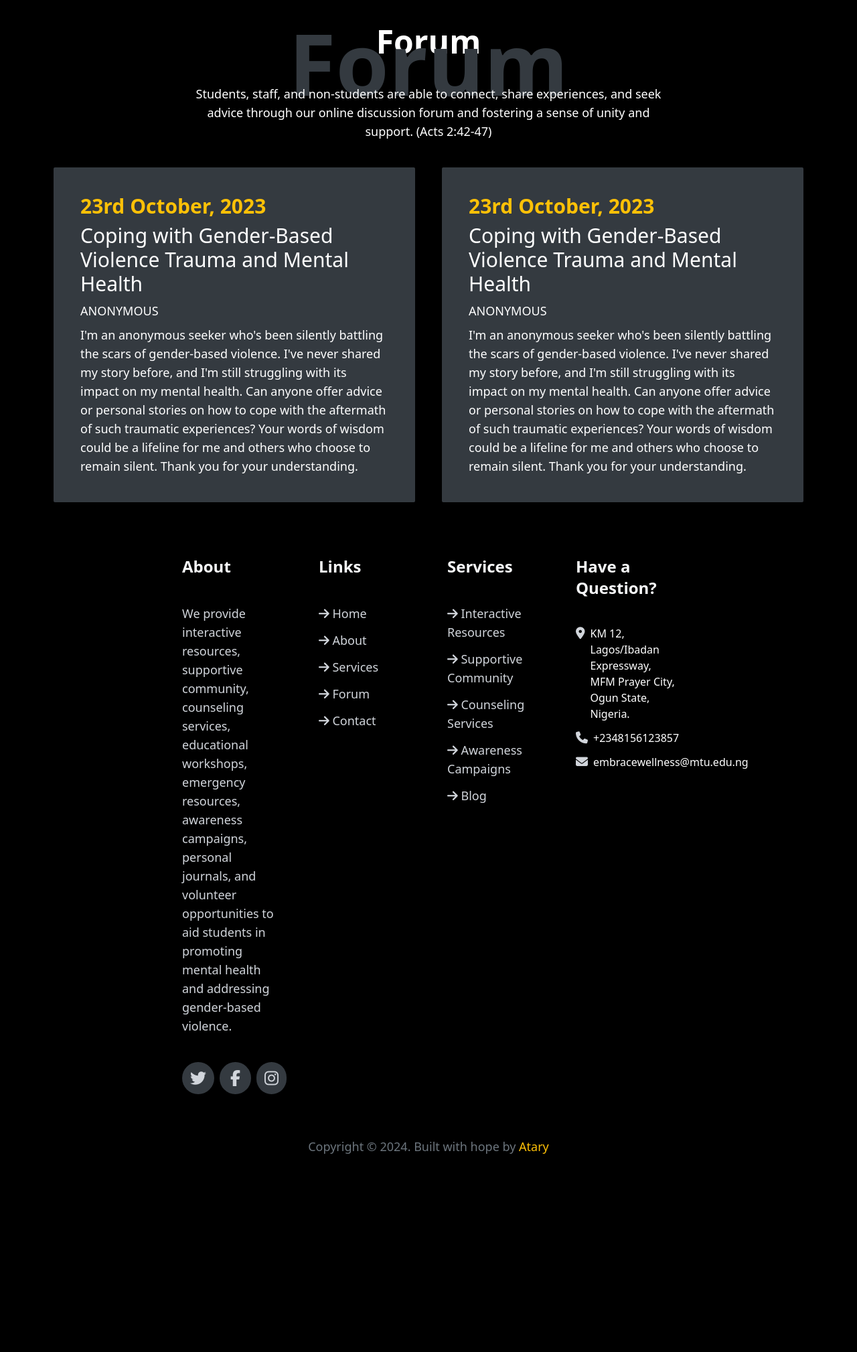
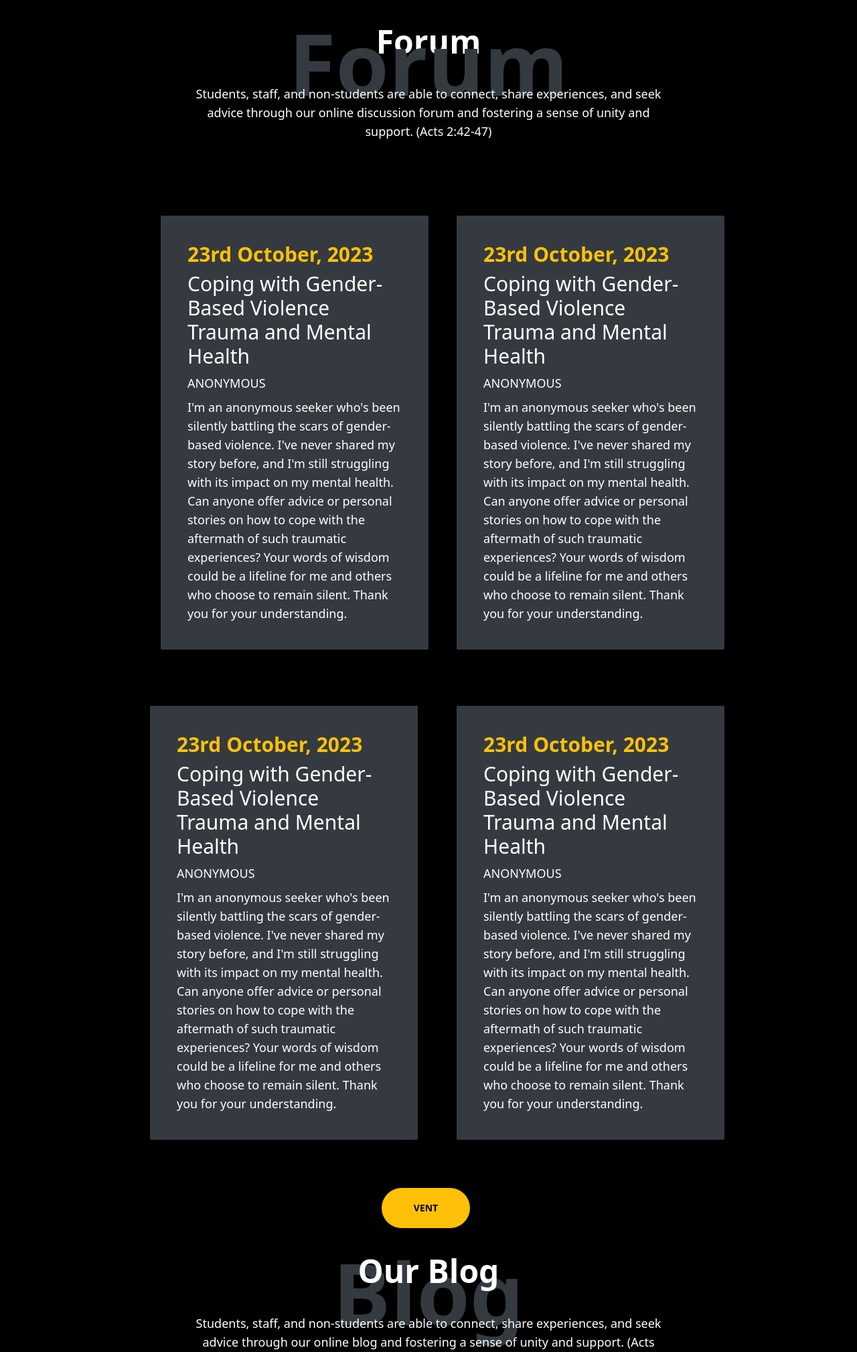
Before and after one commit to kingtroga/EmbraceWellness, a Django app: page / in a window 1280 px wide. Shown: the part 1327-3346 px from the top of the page at 67% size. Before the commit the page ends 3050 px from the top, so only its background shows below. Run offline with Django 5.2, Linux system fonts and the light colour scheme; some libraries are stand-ins or nearby versions.

Commit message:
blog start (front page)

```diff
--- a/core/templates/core/index.html
+++ b/core/templates/core/index.html
@@ -33,7 +33,7 @@
             <div class="lg:block hidden">
                 <img src="{% static 'images/bg_2.png' %}" class="h-auto w-[120rem]" alt="">
             </div>
-            <div>
+            <div class="flex flex-col items-center lg:items-start">
                 <h2 class="sm:text-5xl text-4xl font-bold">About Us</h2>
                 <p class=" sm:text-9xl  text-7xl text-[#343a40]  font-extrabold -mt-[2rem] -ml-[2rem]">About</p>
                 <p class="text-lg -mt-[2rem] mb-6">We provide interactive resources, supportive community, counseling services, educational workshops, emergency resources, awareness campaigns, personal journals, and volunteer opportunities to aid students in promoting mental health and addressing gender-based violence.</p>
@@ -49,35 +49,77 @@
     </div>
 
     <!-- Forum First landing  -->
-    <div class="text-center my-10  sm:mx-[15rem]">
+    <div class="flex flex-col justify-center items-center my-10  sm:mx-[15rem]">
         <h2 class="sm:text-5xl text-4xl font-bold">Forum</h2>
         <p class=" sm:text-9xl  text-7xl text-[#343a40]  font-extrabold sm:-mt-[3.5rem]  -mt-[2rem]">Forum</p>
         <p class="text-lg sm:-mt-[2rem]   -mt-[1rem] text-center">Students, staff, and non-students are able to connect, share experiences, and seek advice through our online discussion forum and fostering a sense of unity and support. (Acts 2:42-47)</p>
     </div>
 
-
-
-    <div class="m-10 flex flex-row justify-center space-x-10">
+    <!-- Forum second landing  -->
+    <div class="lg:flex lg:justify-center lg:items-center ">
+        <div class=" xl:mx-40 lg:mx-auto lg:my-[2rem] lg:grid-cols-2 lg:grid  flex flex-col justify-center items-center  lg:gap-1">
 
             <!-- FORUM ELEMENT -->
-        <div class="bg-[#343a40]  p-10 w-[550px] rounded-sm">
-            <a href="#" class="h-auto flex flex-col space-y-2 justify-content items=start">
-                <p class="text-mustard sm:text-3xl text-2xl font-extrabold">23rd October, 2023</p>
-                <h3 class="text-white sm:text-3xl text-2xl">Coping with Gender-Based Violence Trauma and Mental Health</h3>
+            <div class="bg-[#343a40] p-4 lg:p-10 w-[21rem] sm:w-[22rem] md:w-[25rem] lg:w-[25rem] m-10 rounded-sm ">
+                <a href="#" class="h-auto flex flex-col space-y-2 justify-content items-start">
+                    <p class="text-mustard lg:text-3xl text-2xl font-extrabold">23rd October, 2023</p>
+                    <h3 class="text-white lg:text-3xl text-2xl">Coping with Gender-Based Violence Trauma and Mental Health</h3>
                     <p class="uppercase text-lg text-white">anonymous</p>
                     <p class="text-white text-lg"  >I'm an anonymous seeker who's been silently battling the scars of gender-based violence. I've never shared my story before, and I'm still struggling with its impact on my mental health. Can anyone offer advice or personal stories on how to cope with the aftermath of such traumatic experiences? Your words of wisdom could be a lifeline for me and others who choose to remain silent. Thank you for your understanding.</p>
                 </a>
             </div>
 
-        <div class="bg-[#343a40]  p-10 w-[550px] rounded-sm">
-            <a href="#" class="h-auto flex flex-col space-y-2 justify-content items=start">
-                <p class="text-mustard sm:text-3xl text-2xl font-extrabold">23rd October, 2023</p>
-                <h3 class="text-white sm:text-3xl text-2xl">Coping with Gender-Based Violence Trauma and Mental Health</h3>
+            <div class="bg-[#343a40]  p-4 w-[21rem] sm:w-[22rem] md:w-[25rem] lg:p-10 lg:w-[25rem] m-10 rounded-sm ">
+                <a href="#" class="h-auto flex flex-col space-y-2 justify-content items-start">
+                    <p class="text-mustard lg:text-3xl text-2xl font-extrabold">23rd October, 2023</p>
+                    <h3 class="text-white lg:text-3xl text-2xl">Coping with Gender-Based Violence Trauma and Mental Health</h3>
                     <p class="uppercase text-lg text-white">anonymous</p>
                     <p class="text-white text-lg"  >I'm an anonymous seeker who's been silently battling the scars of gender-based violence. I've never shared my story before, and I'm still struggling with its impact on my mental health. Can anyone offer advice or personal stories on how to cope with the aftermath of such traumatic experiences? Your words of wisdom could be a lifeline for me and others who choose to remain silent. Thank you for your understanding.</p>
                 </a>
             </div>
 
+
+            <div class="bg-[#343a40]  p-4 w-[21rem] sm:w-[22rem] md:w-[25rem] lg:p-10 lg:w-[25rem] m-6 rounded-sm ">
+                <a href="#" class="h-auto flex flex-col space-y-2 justify-content items-start">
+                    <p class="text-mustard lg:text-3xl text-2xl font-extrabold">23rd October, 2023</p>
+                    <h3 class="text-white lg:text-3xl text-2xl">Coping with Gender-Based Violence Trauma and Mental Health</h3>
+                    <p class="uppercase text-lg text-white">anonymous</p>
+                    <p class="text-white text-lg"  >I'm an anonymous seeker who's been silently battling the scars of gender-based violence. I've never shared my story before, and I'm still struggling with its impact on my mental health. Can anyone offer advice or personal stories on how to cope with the aftermath of such traumatic experiences? Your words of wisdom could be a lifeline for me and others who choose to remain silent. Thank you for your understanding.</p>
+                </a>
+            </div>
+
+            <div class="bg-[#343a40]  p-4 w-[21rem] sm:w-[22rem] md:w-[25rem] lg:p-10 lg:w-[25rem]  m-10 rounded-sm ">
+                <a href="#" class="h-auto flex flex-col space-y-2 justify-content items-start">
+                    <p class="text-mustard lg:text-3xl text-2xl font-extrabold">23rd October, 2023</p>
+                    <h3 class="text-white lg:text-3xl text-2xl">Coping with Gender-Based Violence Trauma and Mental Health</h3>
+                    <p class="uppercase text-lg text-white">anonymous</p>
+                    <p class="text-white text-lg"  >I'm an anonymous seeker who's been silently battling the scars of gender-based violence. I've never shared my story before, and I'm still struggling with its impact on my mental health. Can anyone offer advice or personal stories on how to cope with the aftermath of such traumatic experiences? Your words of wisdom could be a lifeline for me and others who choose to remain silent. Thank you for your understanding.</p>
+                </a>
+            </div>
+        </div>
+    </div>
+
+    <!-- VENT BUTTON -->
+    <div class="flex justify-center items-center">
+        <button class="uppercase font-semibold -ml-2 text-sm px-12 py-5 bg-mustard text-black rounded-full ">
+            vent
+        </button>
+    </div>
+
+    <!-- Blog First landing  -->
+    <div class="flex flex-col justify-center items-center my-10  sm:mx-[15rem]">
+        <h2 class="sm:text-5xl text-4xl font-bold z-[3]">Our Blog</h2>
+        <p class=" sm:text-9xl  text-7xl text-[#343a40]  font-extrabold sm:-mt-[3.5rem] z-[1]  -mt-[2rem]">Blog</p>
+        <p class="text-lg sm:-mt-[2rem]   -mt-[1rem] text-center z-[2]">Students, staff, and non-students are able to connect, share experiences, and seek advice through our online blog  and fostering a sense of unity and support. (Acts 2:42-47)</p>
+    </div>
+
+    <div class="bg-[#343a40] p-4 lg:p-10 w-[21rem] sm:w-[22rem] md:w-[25rem] lg:w-[25rem] m-10 rounded-sm ">
+        <a href="#" class="h-auto flex flex-col space-y-2 justify-content items-start">
+            <p class="text-mustard lg:text-3xl text-2xl font-extrabold">23rd October, 2023</p>
+            <h3 class="text-white lg:text-3xl text-2xl">Coping with Gender-Based Violence Trauma and Mental Health</h3>
+            <p class="uppercase text-lg text-white">anonymous</p>
+            <p class="text-white text-lg"  >I'm an anonymous seeker who's been silently battling the scars of gender-based violence. I've never shared my story before, and I'm still struggling with its impact on my mental health. Can anyone offer advice or personal stories on how to cope with the aftermath of such traumatic experiences? Your words of wisdom could be a lifeline for me and others who choose to remain silent. Thank you for your understanding.</p>
+        </a>
     </div>
 
 
```
Lines whose indentation alone changed are shown as unchanged.
